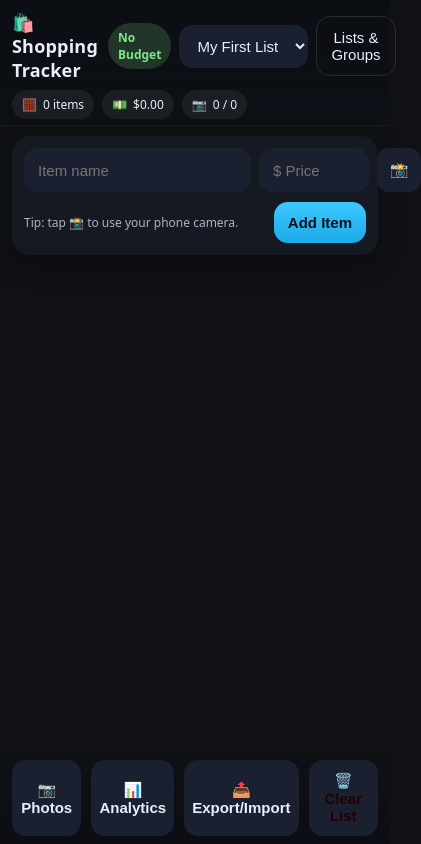
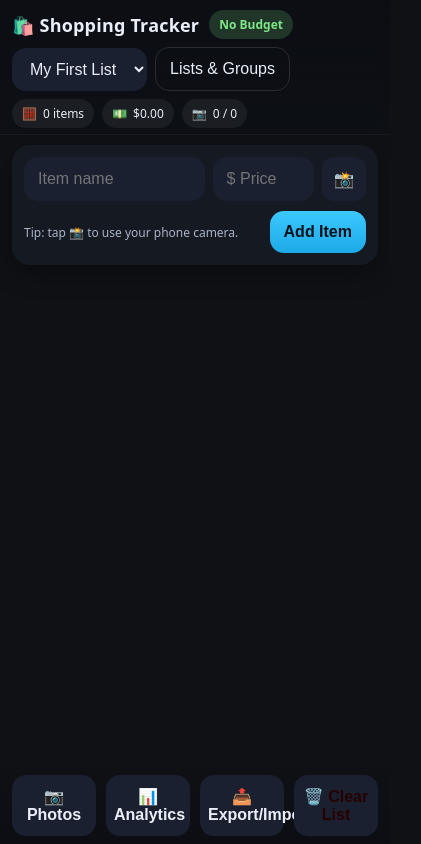
Before and after one commit to Grmoamdoa/Spending-Tracker, a plain HTML site: page index.html in a window 390 px wide. Shown: the whole page, 421 px wide, since content can reach past the window. Drawn offline with Linux system fonts and the light colour scheme.

Commit message:
Update styles.css
Mobile layout changes test.

```diff
--- a/styles.css
+++ b/styles.css
@@ -72,3 +72,49 @@ dialog::backdrop{background:rgba(0,0,0,.45)}
 .space{height:6px}
 .sr{position:absolute;left:-9999px}
 .divider{height:1px;background:rgba(255,255,255,.08);margin:12px 0}
+
+/* --- Mobile fit + overflow fixes --- */
+html, body { max-width: 100%; overflow-x: hidden; }
+
+header .row,
+.row { flex-wrap: wrap; }            /* let controls wrap instead of overflowing */
+
+.container {
+  width: 100%;
+  max-width: 640px;                  /* comfy phone width cap */
+  margin: 0 auto;
+  padding-left: 12px;
+  padding-right: 12px;
+  padding-bottom: calc(90px + env(safe-area-inset-bottom)); /* room for fixed bottom nav */
+}
+
+/* Inputs/buttons must be >=16px on iOS or Safari will zoom and break layout */
+select, input[type="text"], input[type="number"], button, .btn {
+  font-size: 16px;
+  min-width: 0;                      /* allow shrinking inside flex/grid */
+}
+
+/* Header selects/buttons shouldn’t force overflow */
+#listSelect { min-width: 0; max-width: 60vw; }
+
+/* Item input row should never push wider than viewport */
+.input-grid {
+  grid-template-columns: minmax(0,1fr) minmax(84px, 26vw) 44px;
+}
+
+/* Items grid: one column on small screens; grow as width allows */
+.items { grid-template-columns: 1fr; }
+@media (min-width: 480px) { .items { grid-template-columns: repeat(2, minmax(0,1fr)); } }
+@media (min-width: 720px) { .items { grid-template-columns: repeat(3, minmax(0,1fr)); } }
+
+/* Cards/charts/images must not overflow */
+.card, .item, .stat, .gcard { width: 100%; }
+img, canvas { max-width: 100%; height: auto; display: block; }
+#chart { width: 100%; }
+
+/* Fixed bottom nav with safe-area padding for iOS */
+.nav { left: 0; right: 0; padding-bottom: calc(8px + env(safe-area-inset-bottom)); }
+.nav .bar { grid-template-columns: repeat(4, minmax(0,1fr)); }
+
+/* Dialogs: make sure they never exceed the viewport width */
+dialog { width: min(96vw, 720px); }
```
